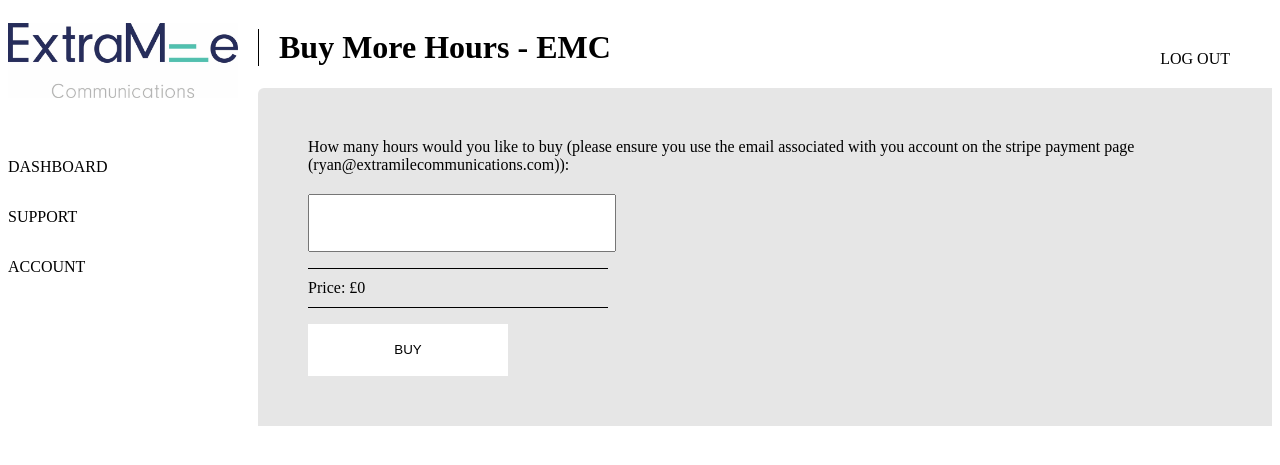
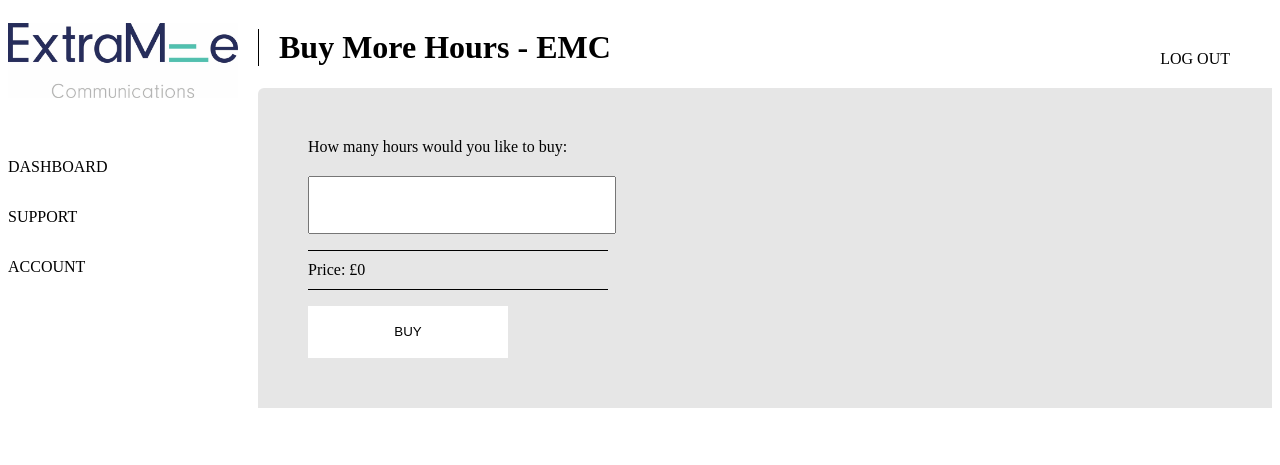
Before and after one commit to rguest20/MS4-1, a Django app: page /buy/ in a window 1280 px wide. Shown: the top 465 px of the page. Run offline with Django 3.2, Linux system fonts and the light colour scheme; a user stored in the database is signed in; data comes from the database, SQL or seed files in the repository; some libraries are stand-ins or nearby versions; some web fonts are replaced.

Commit message:
Change buy message as now any email can be used to buy extra hours - ux

```diff
--- a/purchasing/templates/tickets/buy.html
+++ b/purchasing/templates/tickets/buy.html
@@ -16,7 +16,7 @@ Buy More Hours
         <h1 class='head-title'>Buy More Hours - {{ company }}</h1>
       </div>
       <div class="buy-section">
-        <label for="hourstobuy">How many hours would you like to buy (please ensure you use the email associated with you account on the stripe payment page ({{ company.client_email }})): </label>
+        <label for="hourstobuy">How many hours would you like to buy: </label>
         <input id ='hours' type="number" name="hourstobuy" value="" onchange="updatePrice()">
         <p>Price: £<span id='price'>0</span></p>
         <button id='buyButton' type="submit" name="button">Buy</button>
```
